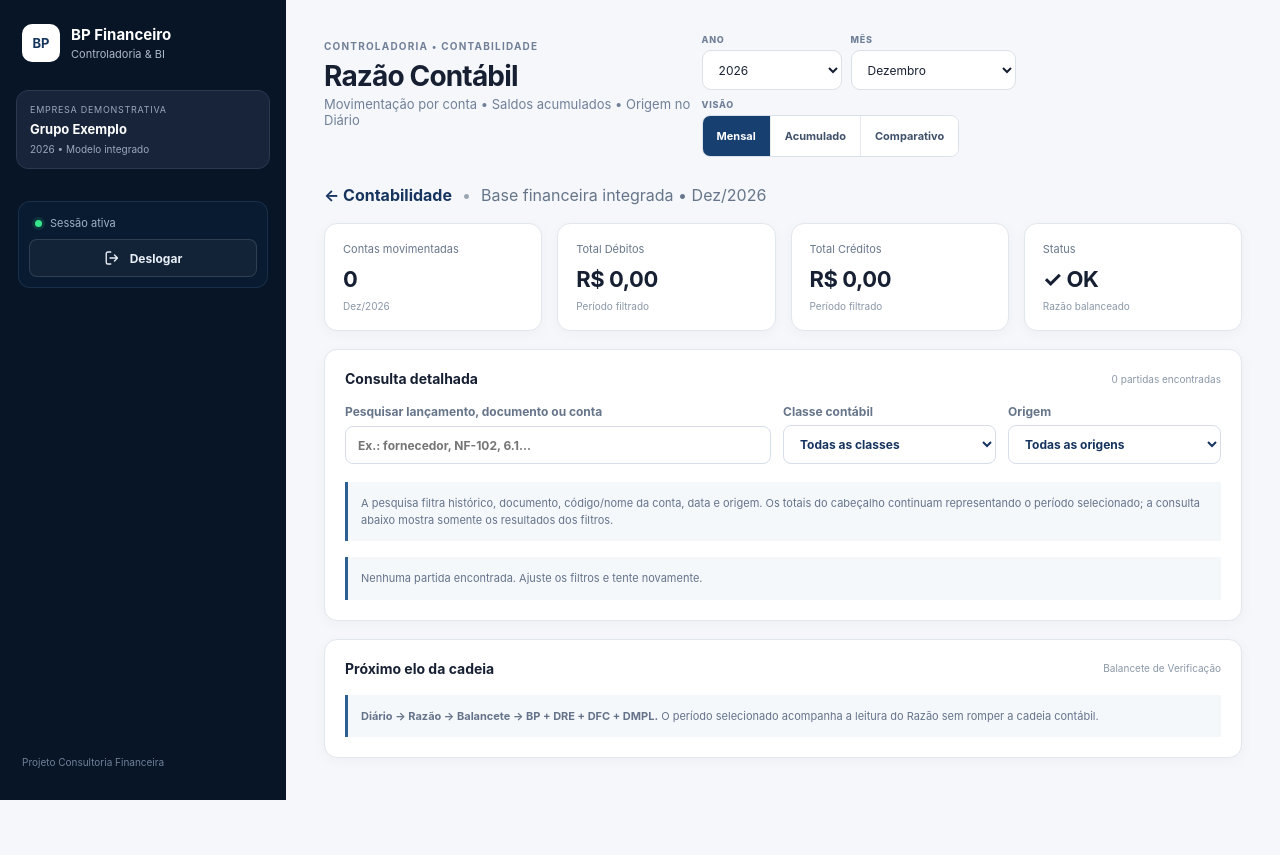
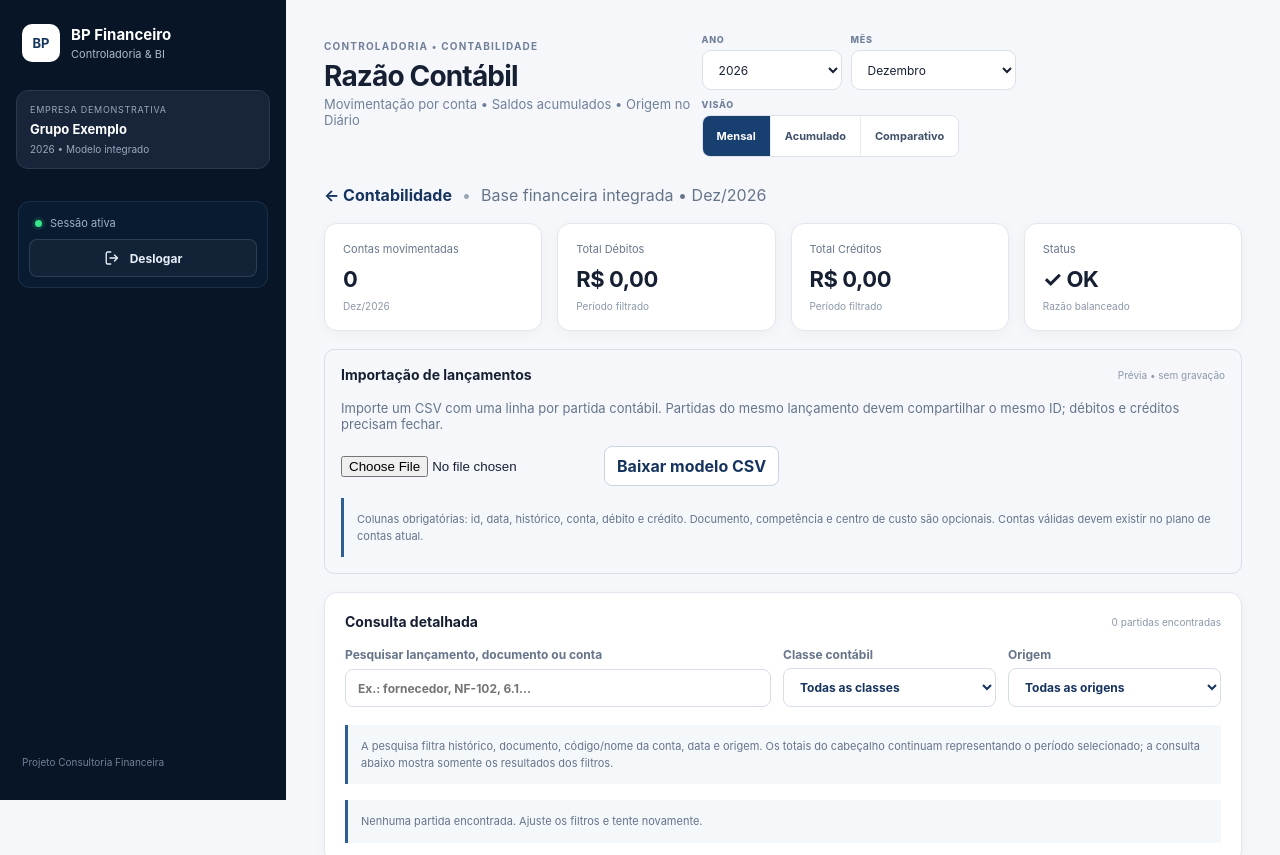
Before and after one commit to cardoso4009-byte/bp-financeiro-bi, a Next.js app: page /razao in a window 1280 px wide. Shown: the top 855 px of the page. Before the commit the page ends 826 px from the top, so only its background shows below. Built offline with nearby package versions, Linux system fonts and the light colour scheme.

Commit message:
feat: integra painel de prévia de importação ao Razão

```diff
--- a/app/razao/page.tsx
+++ b/app/razao/page.tsx
@@ -87,6 +87,8 @@ export default function RazaoPage() {
         <div className="card"><span>Status</span><strong>{balanced ? '✓ OK' : '! Revisar'}</strong><small>{balanced ? 'Razão balanceado' : 'Diferença entre débitos e créditos'}</small></div>
       </div>
 
+      <RazaoImportacaoPreview existingEntries={journal} />
+
       <section className="panel wide">
         <div className="panel-title"><h2>Consulta detalhada</h2><span>{filteredLedger.reduce((sum, item) => sum + item.movements.length, 0)} partidas encontradas</span></div>
         <div style={{ display: 'grid', gridTemplateColumns: 'minmax(220px, 2fr) repeat(2, minmax(160px, 1fr))', gap: 12, margin: '14px 0 18px' }}>
```
